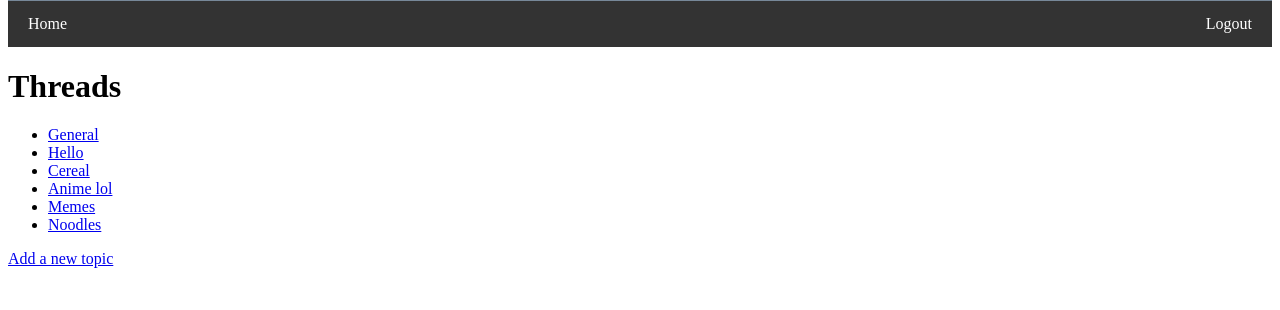
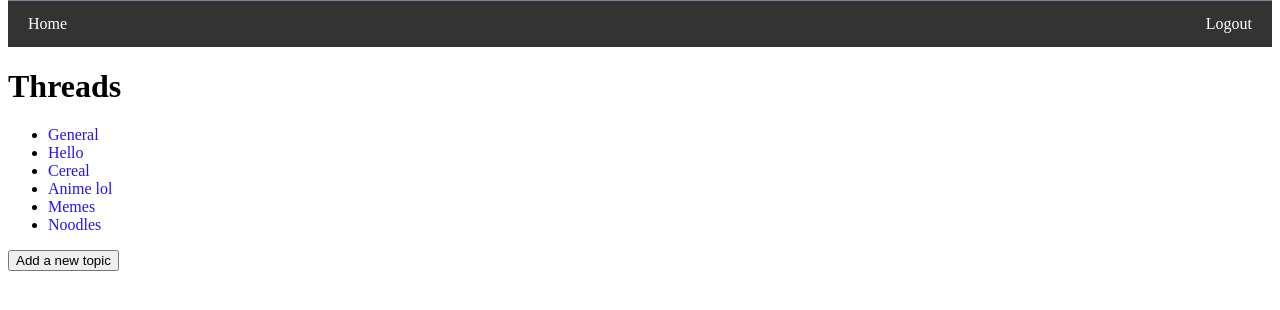
Before and after one commit to raf721/forumerrorly, a Django app: page /threads/ in a window 1280 px wide. Shown: the part 302-612 px from the top of the page. Run offline with Django 3.2, Linux system fonts and the light colour scheme; data comes from the database, SQL or seed files in the repository.

Commit message:
Made all links one single color and turned the adding buttons into actual buttons

```diff
--- a/fe_app/templates/fe_app/new_thread.html
+++ b/fe_app/templates/fe_app/new_thread.html
@@ -1,6 +1,8 @@
 {% extends "fe_app/base.html" %}
 
 {% block content %}
+
+
     <h2>Create a new thread:</h2>
 
     <form action="{% url 'fe_app:new_thread' %}" method='post'>
--- a/fe_app/templates/fe_app/threads.html
+++ b/fe_app/templates/fe_app/threads.html
@@ -1,7 +1,19 @@
 {% extends "fe_app/base.html" %}
 
 {% block content %}
-
+<!DOCTYPE html>
+<html>
+<head>
+<style>
+    a{
+        text-decoration: none;
+        color : #2714ED
+    }
+    a.bottom{
+        text-decoration: none;
+        color : inherit
+    }
+</style>
 
     <h1><b>Threads</b></h1>
     <ul>
@@ -14,6 +26,8 @@
         {% endfor %}
     </ul>
 
-    <a href="{% url 'fe_app:new_thread' %}">Add a new topic</a>
+    <button><a href="{% url 'fe_app:new_thread' %}" class = "bottom">Add a new topic</a></button>
 
+</head>
+</html>
 {% endblock content %}
```
Also changed, not shown: fe_app/templates/fe_app/new_post.html (+11 -1 lines), fe_app/templates/fe_app/thread.html (+12 -3 lines).
